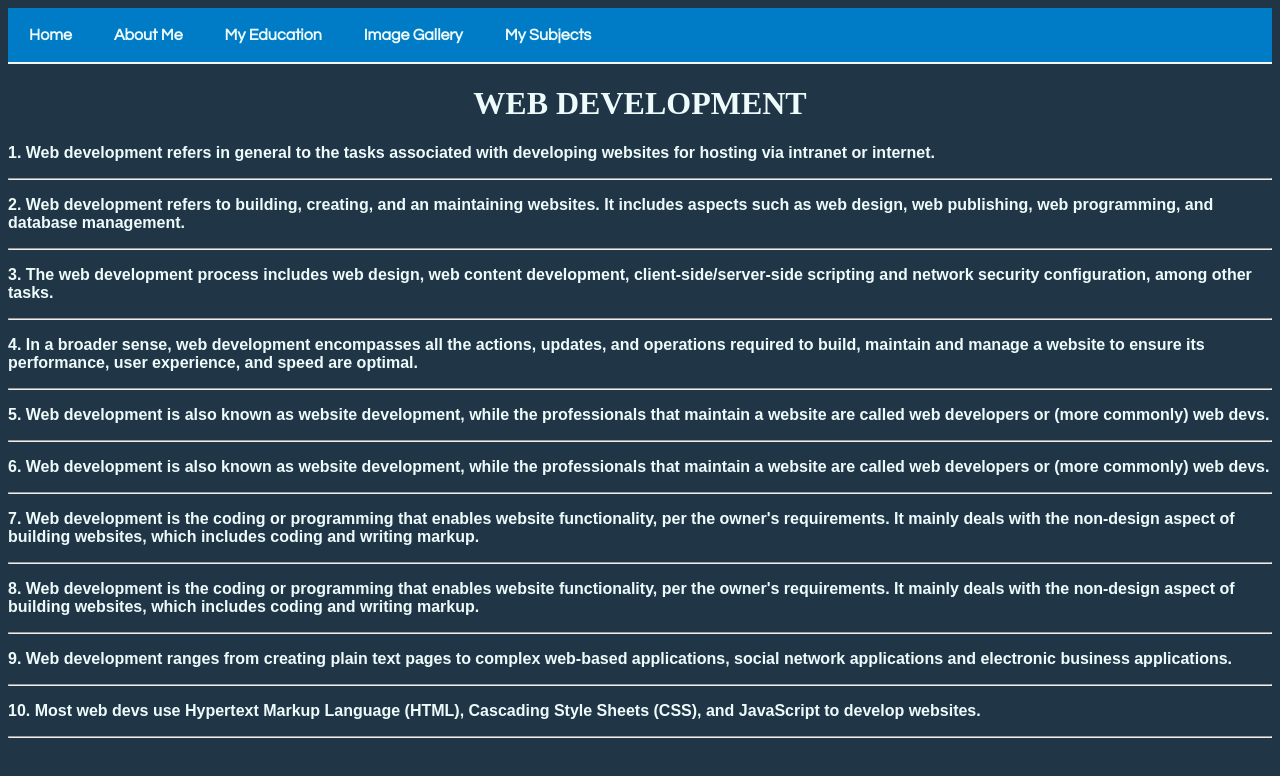
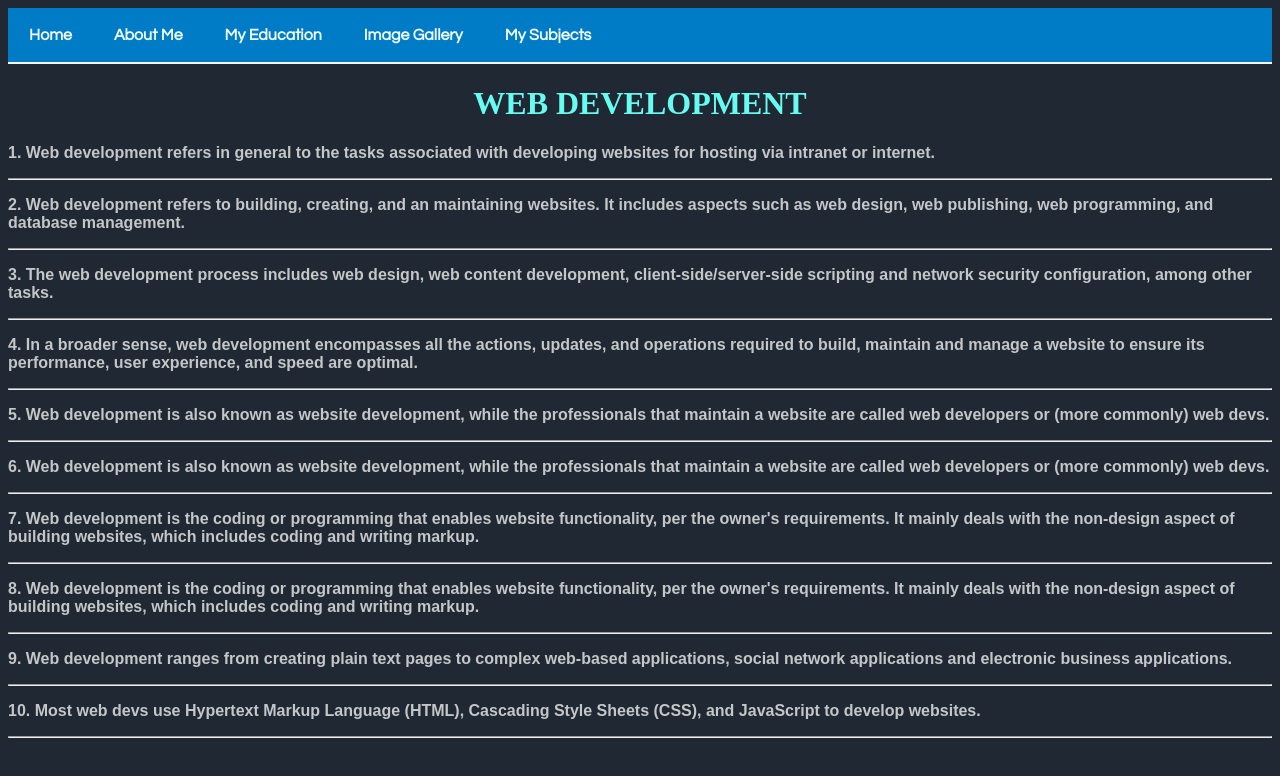
Before and after one commit to dcnacario/firstwebsite, a plain HTML site: page index.html in a window 1280 px wide. Drawn offline with Linux system fonts and the light colour scheme.

Commit message:
Update index.html

```diff
--- a/index.html
+++ b/index.html
@@ -4,12 +4,12 @@
         <title>Home</title>
         <style>
             body {
-            background-color: #203647;
+            background-color: #1F2833;
 
             }
             h1 {
             text-align: center;
-            color: #EEFBFB;
+            color: #66fcf1;
             font-family: serif;
             }
             ul {
@@ -45,7 +45,7 @@
 
             }
             p {
-            color: #EEFBFB;
+            color: #c5c6c7;
             font-family: sans-serif;
             font-weight: bold;
             }
```
